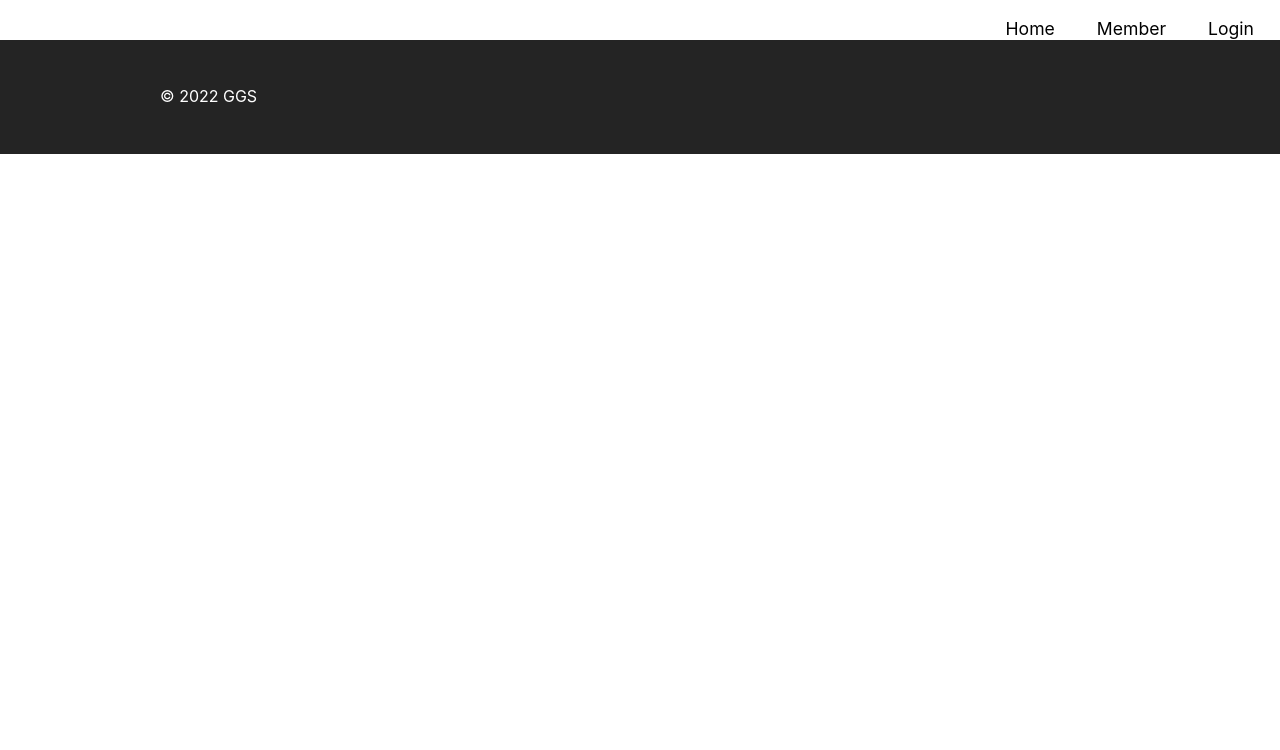
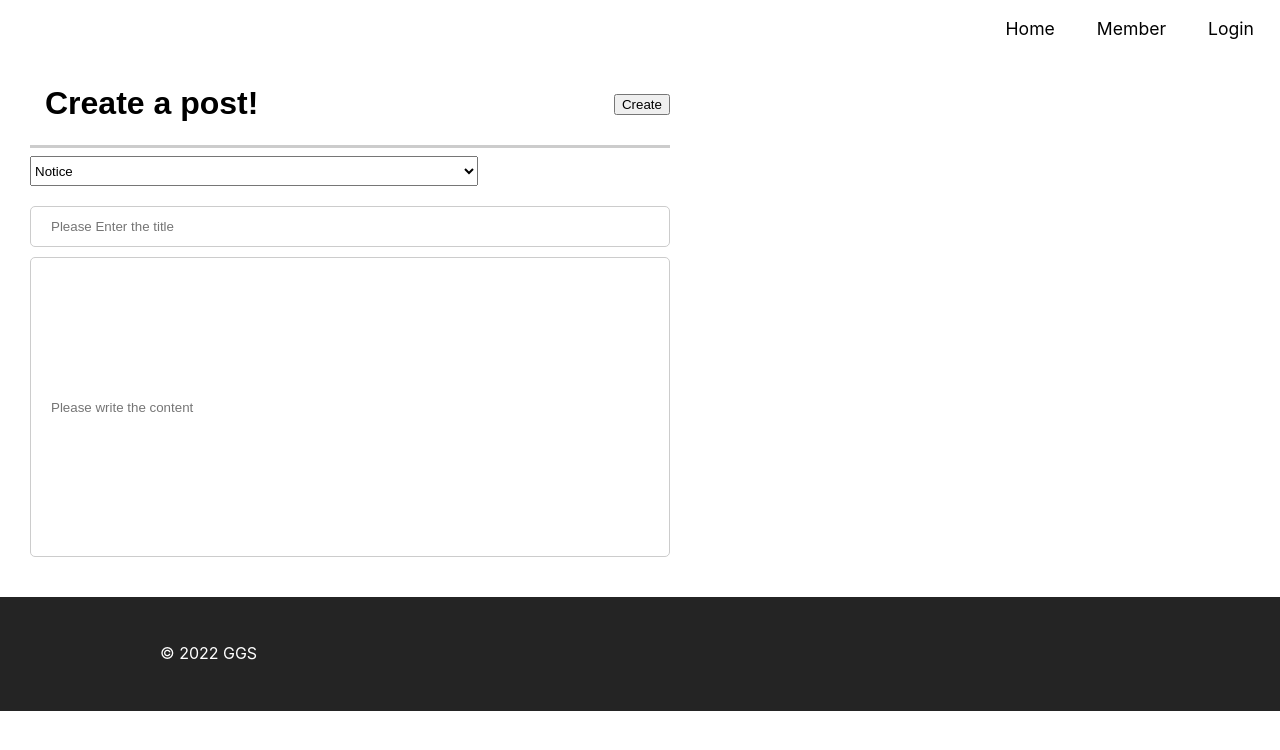
Before and after one commit to JackTheArchitect/TeamGGS-frontend, a React (Create React App) app: page /createPost in a window 1280 px wide. Shown: the top 750 px of the page. Built offline with nearby package versions, Linux system fonts and the light colour scheme.

Commit message:
first commit

```diff
--- a/src/App.js
+++ b/src/App.js
@@ -4,6 +4,7 @@ import { BrowserRouter as Router, Routes, Route } from "react-router-dom";
 import Home from './components/Home';
 import Login from './components/Login';
 import Register from './components/Register';
+import CreatePost from './components/CreatePost';
 
 import Navbar from './components/Navber';
 import Footer from './components/Footer';
@@ -17,6 +18,7 @@ function App() {
             <Route path='/' element={<Home/>}/>
             <Route path='/login' element={<Login/>}/>
             <Route path='/register' element={<Register/>}/>
+            <Route path='/createPost' element={<CreatePost/>}/>
           </Routes>
         <Footer/>
     </Router>
--- /dev/null
+++ b/src/components/CreatePost.css
@@ -0,0 +1,64 @@
+#CreatePost-container{
+    width:50%;
+    margin: 30px;
+}
+
+h1{
+    margin: 15px;
+}
+
+label, input{
+    margin: auto;
+}
+
+input{
+    width: 300px;
+    padding: 12px 20px;
+    display: inline-block;
+    border: 1px solid #ccc;
+    box-sizing: border-box;
+    border-radius: 5px;
+    margin-bottom: 10px;
+  }
+
+  #loginBtn {
+    width: 100px;
+    height: 30px;
+    font-weight: bold;
+    background-color: #4f9bff;
+    color: #fff;
+    border: 0px;
+    border-radius: 5px;
+}
+form > div{
+    display: block;
+    justify-content: center;
+    align-items: center;
+}
+
+div.horizontal-div {
+    display: flex;
+    justify-content:space-between;
+    /* width:100%; */
+
+}
+
+hr {
+    border: 0;
+    height: 3px;
+    background: #ccc;
+}
+
+#bulletin-type-select {
+    width:70%;
+    height: 30px;
+}
+
+#title-input {
+    width:100%;
+}
+
+#content-input {
+    width:100%;
+    height: 300px;
+}
--- /dev/null
+++ b/src/components/CreatePost.js
@@ -0,0 +1,81 @@
+import { useState } from "react";
+import axios from "axios";
+import './CreatePost.css';
+
+function CreatePost() {
+	const [data, setData] = useState({ title: '', content: '' });
+	const [error, setError] = useState('');
+
+    const handleChange = ({target: input}) => {
+		setData({ ...data, [input.name]: input.value });
+    };
+
+    const handleSubmit = async (e) => {
+        e.preventDefault();
+
+        try {
+            const url = "https://team-ggs-back.herokuapp.com/users/signin";
+            const { data : res } = await axios.post(url, data);
+
+            window.location = "/";
+        }
+        catch (err) {
+            setError(error.response.data.message);
+        }
+    }
+
+    return (
+        <div id='CreatePost-container'>
+
+                <form onSubmit={handleSubmit}>
+                    <div className="horizontal-div">
+                        <div>
+                            <h1>Create a post!</h1>
+                        </div>
+
+                        <div>
+                            <button type='submit' id='createBtn' className='createBtn'>Create</button>
+                        </div>
+                    </div>
+
+                    <hr></hr>
+
+                    <div className="horizontal-div">
+                        <select name="cars" id="bulletin-type-select">
+                            <option value="volvo">Notice</option>
+                            <option value="saab">General Bulletin</option>
+                        </select>
+                    </div>
+
+                    <br></br>
+
+                    <div>
+                        <input
+                            id="title-input"
+                            type='text'
+                            name='title'
+                            placeholder='Please Enter the title'
+                            onChange={handleChange}
+                            value={data.title} required/>
+                    </div>
+
+                    <div>
+                        <input
+                        id="content-input"
+                        type='text'
+                        name='password'
+                        placeholder='Please write the content'
+                        onChange={handleChange}
+                        value={data.content} required/>
+                    </div>
+
+                    {error && <div className="error_msg">{error}</div>}
+
+                </form>
+        </div>
+
+
+  );
+}
+
+export default CreatePost;
```
Also changed, not shown: 1 other file (tests, documents, lock files or other folders).
